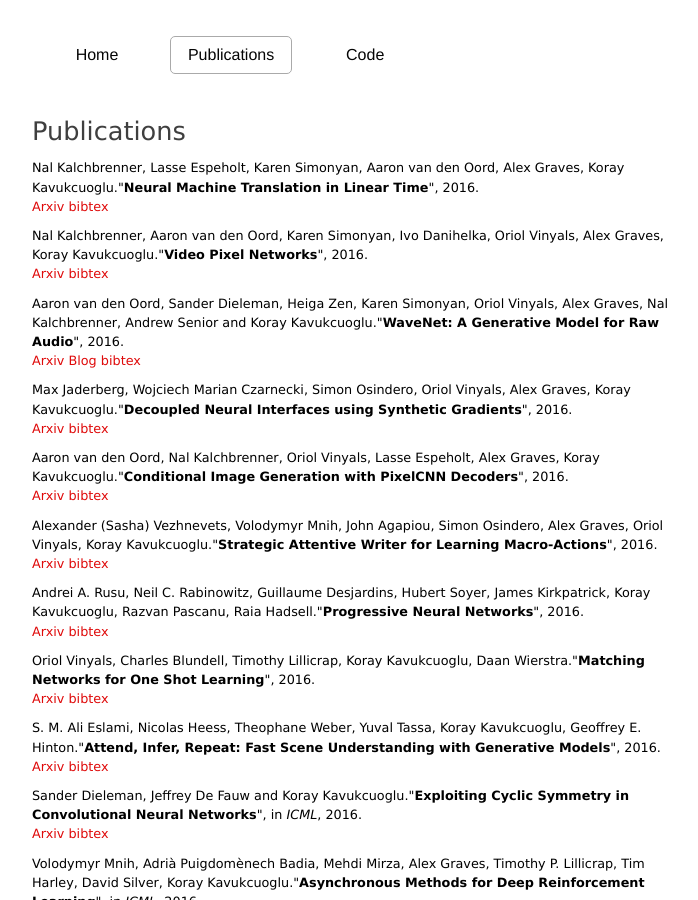
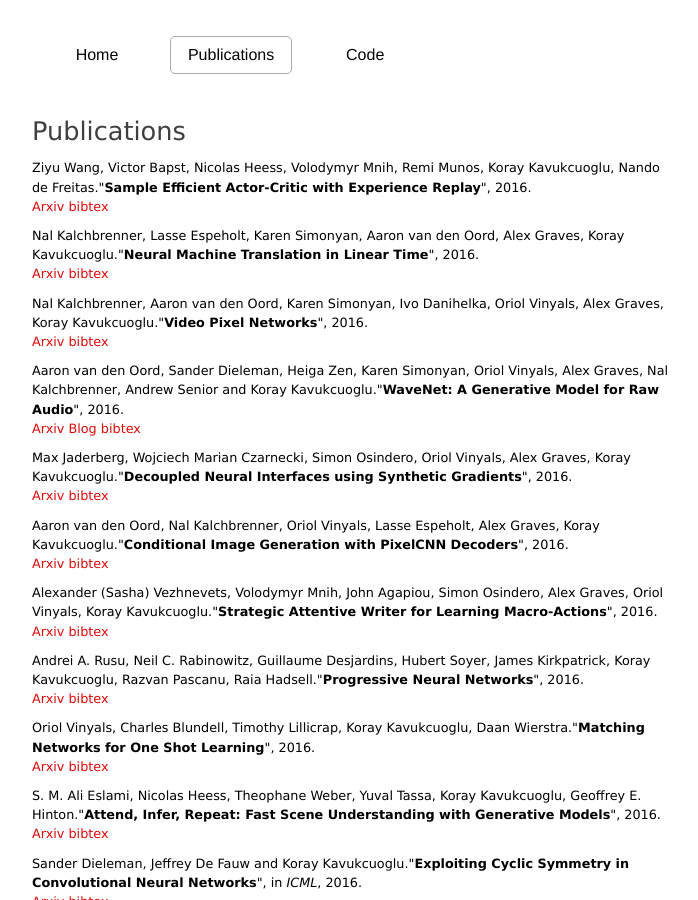
Before and after one commit to koraykv/koraykv.github.com, a Jekyll site: the page built from publications.md, in a window 1280 px wide and 900 px high. Shown: the whole window, without its empty margins (288-986 px from the left). Built offline with Jekyll 4.4.1, drawn with Linux system fonts in a browser that asks for light colours.

Commit message:
Update publications.md

```diff
--- a/publications.md
+++ b/publications.md
@@ -8,6 +8,23 @@ id: publications
 
 <div class="bibli">
 <ul>
+
+<li>
+<div id="ziyu-acer-2016">Ziyu Wang, Victor Bapst, Nicolas Heess, Volodymyr Mnih, Remi Munos, Koray Kavukcuoglu, Nando de Freitas."<B>Sample Efficient Actor-Critic with Experience Replay</B>", 2016.
+
+<br>
+<a href="https://arxiv.org/pdf/1611.01224">Arxiv</a>
+<a href="#" onclick="toggle_visibility('bib-ziyu-acer-2016');return false;">bibtex</a>
+
+</div>
+<div class="bibtex" id="bib-ziyu-acer-2016" >
+<pre><code>@article{ziyu-acer-2016,
+  title={Sample Efficient Actor-Critic with Experience Replay},
+  author={Wang, Ziyu and Bapst, Victor and Heess, Nicolas and Mnih, Volodymyr and  Munos, Remi and  Kavukcuoglu and Koray and de Freitas, Nando},
+  journal={arXiv preprint arXiv:1611.01224},
+  year={2016}}
+</code></pre></div>
+</li>
 
 <li>
 <div id="nal-bytenet-2016">Nal Kalchbrenner, Lasse Espeholt, Karen Simonyan, Aaron van den Oord, Alex Graves, Koray Kavukcuoglu."<B>Neural Machine Translation in Linear Time</B>", 2016.
```
